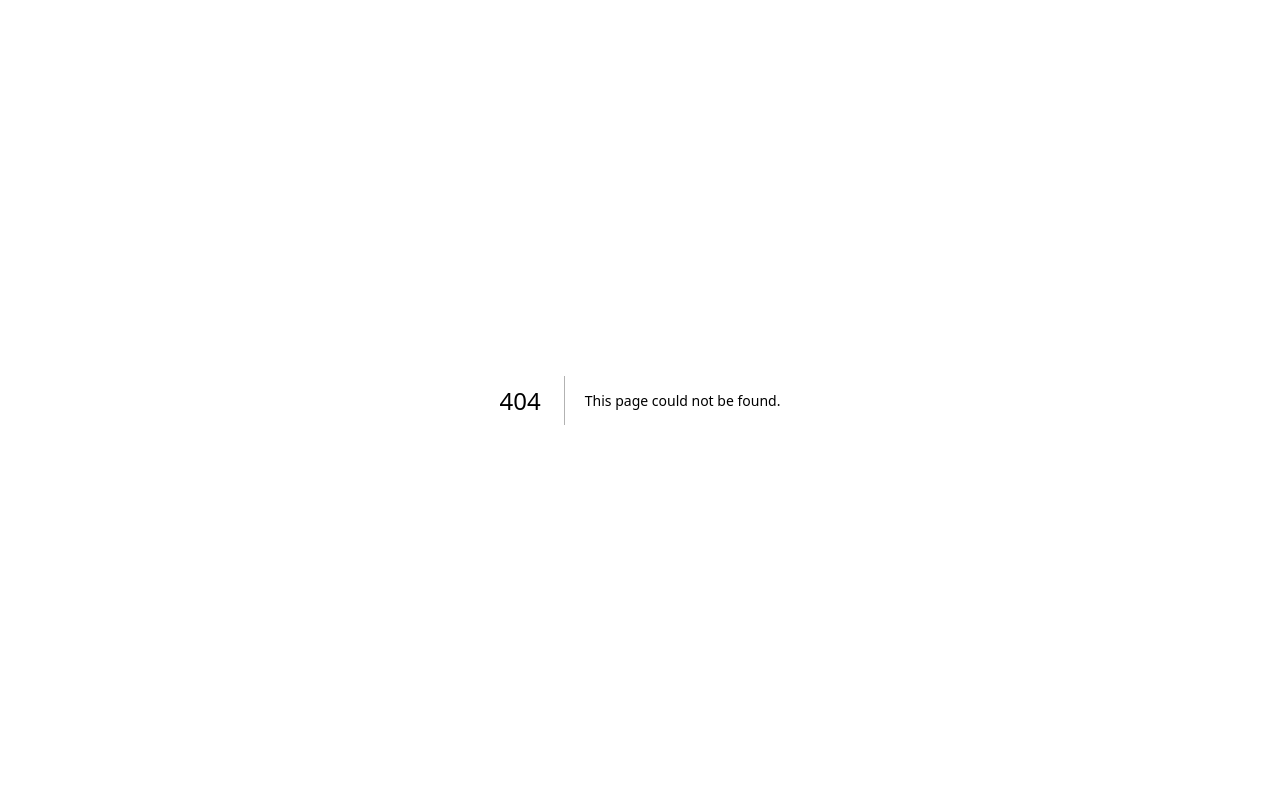
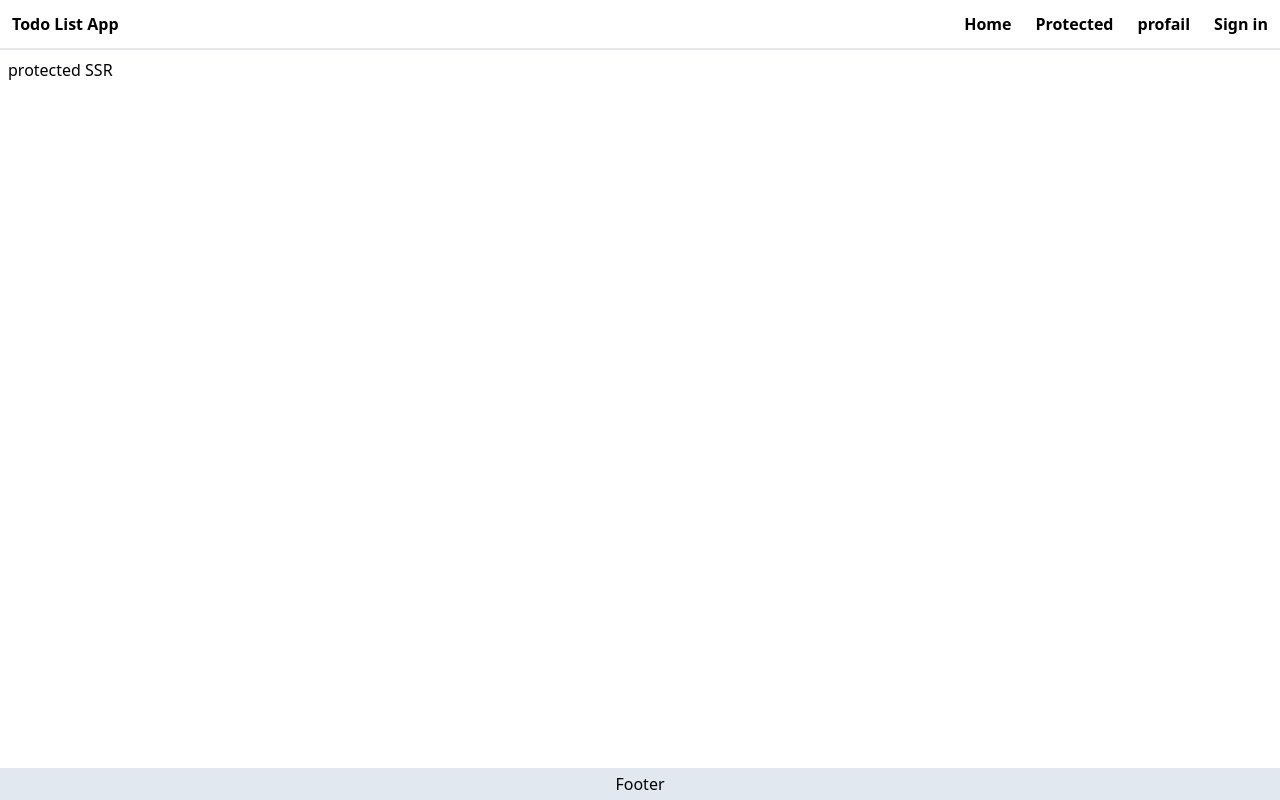
Before and after one commit to mohammadsalarvand403/Api-Routes-in-Next, a Next.js app: page /Protected/protected-ssr in a window 1280 px wide. Before the commit this address had no page. Built offline with nearby package versions, Linux system fonts and the light colour scheme; no server answers.

Commit message:
server-Side Authentication

```diff
--- a/containers/Layout/Header.jsx
+++ b/containers/Layout/Header.jsx
@@ -14,8 +14,8 @@ const Header = () => {
           </Link>
           </li>
          <li>
-         <Link href={"/todod"}>
-          Todos
+         <Link href={"/Protected/protected-ssr"}>
+         Protected
           </Link>
          </li>
          <li>
--- /dev/null
+++ b/pages/Protected/protected-ssr.jsx
@@ -0,0 +1,25 @@
+import Layout from "@/containers/Layout";
+import { getSession, useSession } from "next-auth/react";
+
+
+const ProtectedSSr = () => {
+    const {data:session, status}=useSession()
+    return (
+        <Layout>
+            <h1>
+                protected SSR
+            </h1>
+        </Layout>
+         );
+}
+
+export default ProtectedSSr;
+
+export async function getServerSideProps(contxt){
+    const session = await getSession(contxt);
+    return{
+        props:{
+            session,
+        }
+    }
+    }
```
